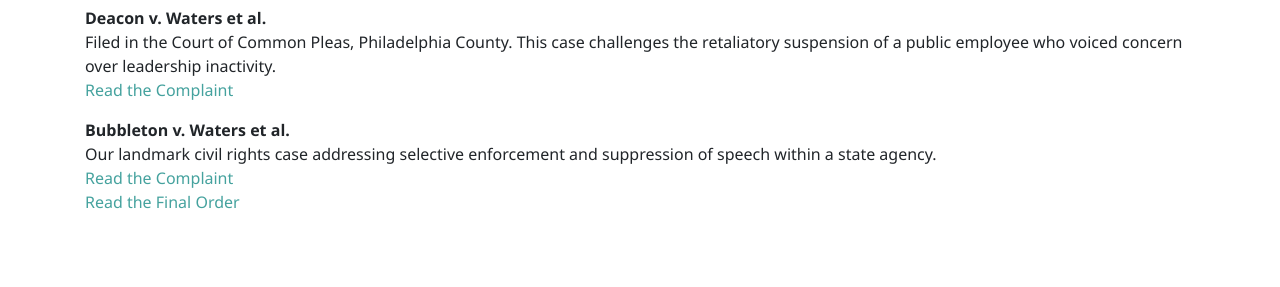
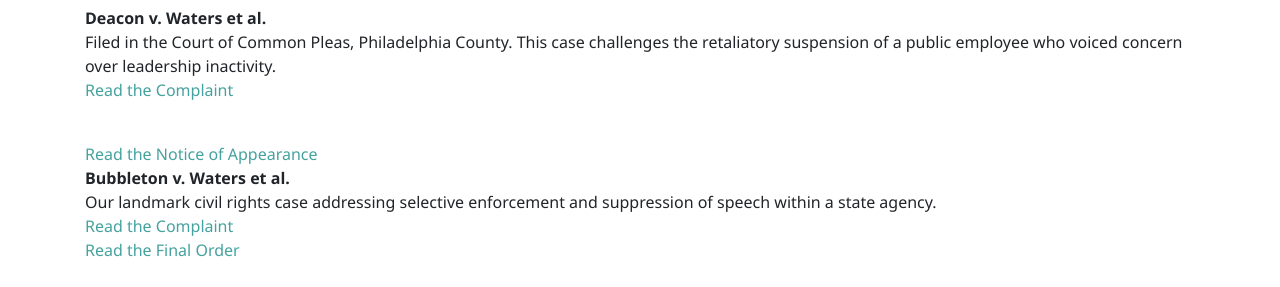
Before and after one commit to JoseMoranUrena523/bubbleton-law, a plain HTML site: page index.html in a window 1280 px wide. Shown: the part 470-757 px from the top of the page. Drawn offline with nearby package versions, Linux system fonts and the light colour scheme.

Commit message:
Update index.html

```diff
--- a/index.html
+++ b/index.html
@@ -79,7 +79,7 @@
     <h2>Featured Cases</h2>
     <p><strong>Deacon v. Waters et al.</strong><br>
     Filed in the Court of Common Pleas, Philadelphia County. This case challenges the retaliatory suspension of a public employee who voiced concern over leadership inactivity.<br>
-    <a href="/deacon-v-waters-1/complaint.pdf" target="_blank">Read the Complaint</a></p>
+    <a href="/deacon-v-waters-1/complaint.pdf" target="_blank">Read the Complaint</a></p><br><a href="/deacon-v-waters-1/notice-of-appearance.pdf" target="_blank">Read the Notice of Appearance</a>
 
     <p><strong>Bubbleton v. Waters et al.</strong><br>
     Our landmark civil rights case addressing selective enforcement and suppression of speech within a state agency.<br>
```
